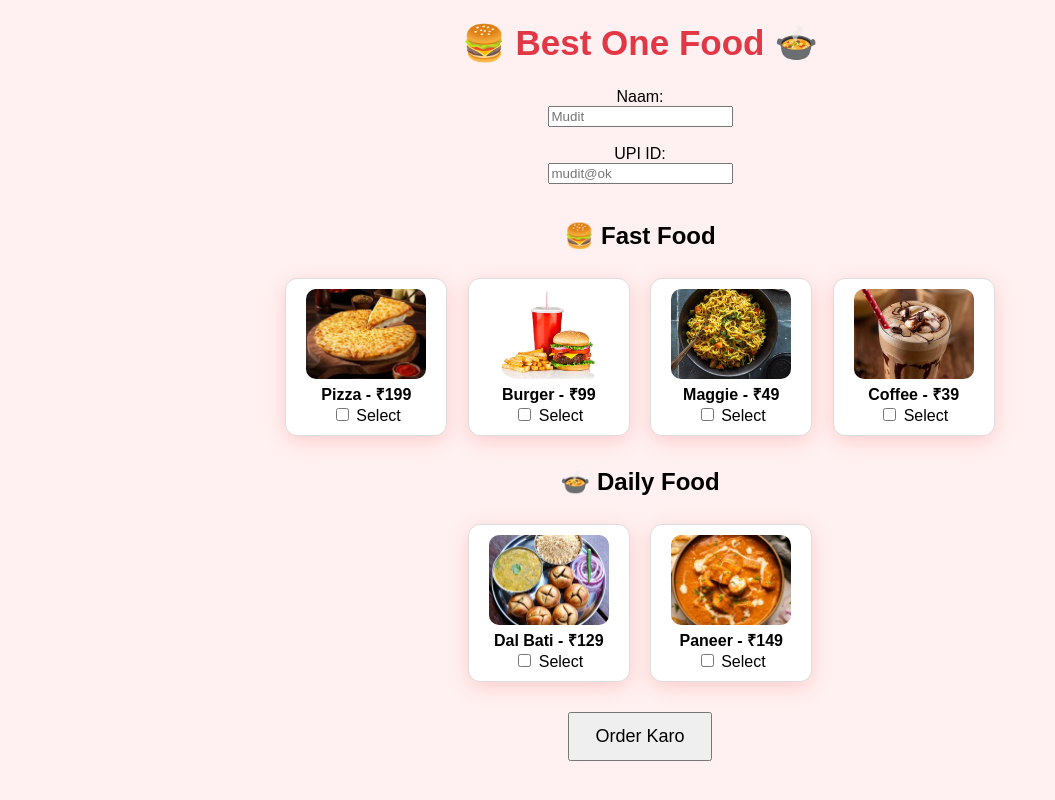
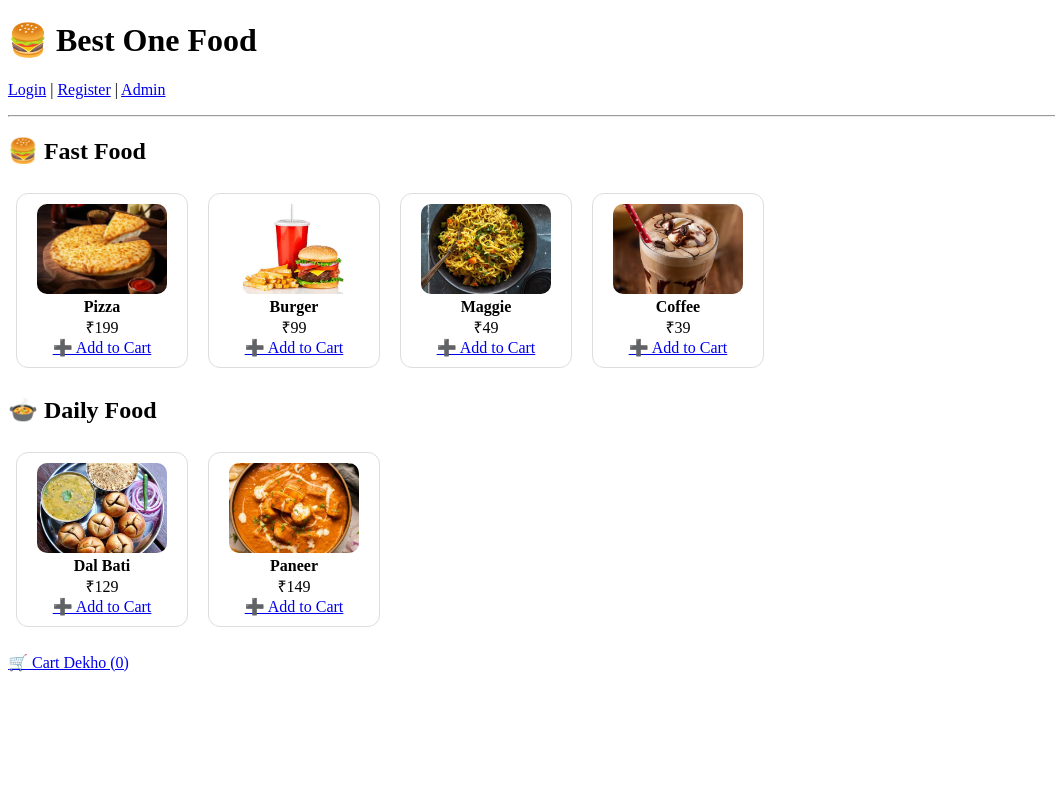
Before and after one commit to NEETESHDHAKED/Food-Order-App, a Flask app: page / in a window 1280 px wide. Shown: the whole page, without its empty margins (0-1055 px from the left). Run offline with Flask 3, Linux system fonts and the light colour scheme.

Commit message:
Refactor index.html to use template rendering
Updated the HTML structure to include dynamic content and user options.

```diff
--- a/templates/index.html
+++ b/templates/index.html
@@ -1,33 +1,19 @@
-<!DOCTYPE html>
-<html>
-<head>
-<title>Best One Food</title>
-<link rel="stylesheet" href="/static/style.css">
-<style>
-.card{display:inline-block; border:1px solid #ddd; border-radius:12px; padding:10px; margin:8px; text-align:center; width:140px}
-.card img{width:120px; height:90px; object-fit:cover; border-radius:10px}
-</style>
-</head>
-<body>
-<h1>🍔 Best One Food 🍲</h1>
-<form action="/order" method="POST">
-  <label>Naam:</label><br>
-  <input type="text" name="name" placeholder="Mudit" required><br><br>
-  <label>UPI ID:</label><br>
-  <input type="text" name="upi" placeholder="mudit@ok" required><br><br>
-
-  <h2>🍔 Fast Food</h2>
-  <div class="card"><img src="/static/pizza.jpg"><br><b>Pizza - ₹199</b><br><input type="checkbox" name="items" value="Pizza"> Select</div>
-  <div class="card"><img src="/static/burger.jpg"><br><b>Burger - ₹99</b><br><input type="checkbox" name="items" value="Burger"> Select</div>
-  <div class="card"><img src="/static/maggie.jpg"><br><b>Maggie - ₹49</b><br><input type="checkbox" name="items" value="Maggie"> Select</div>
-  <div class="card"><img src="/static/coffee.jpg"><br><b>Coffee - ₹39</b><br><input type="checkbox" name="items" value="Coffee"> Select</div>
-
-  <h2>🍲 Daily Food</h2>
-  <div class="card"><img src="/static/dalbati.jpg"><br><b>Dal Bati - ₹129</b><br><input type="checkbox" name="items" value="Dal Bati"> Select</div>
-  <div class="card"><img src="/static/paneer.jpg"><br><b>Paneer - ₹149</b><br><input type="checkbox" name="items" value="Paneer"> Select</div>
-
-  <br><br>
-  <button type="submit" style="padding:12px 25px; font-size:18px;">Order Karo</button>
-</form>
-</body>
-</html>
+<!DOCTYPE html><html><body>
+<h1>🍔 Best One Food</h1>
+{% if user %} <p>Hi {{ user }} | <a href="/cart">🛒 Cart</a> | <a href="/history">Order History</a> | <a href="/logout">Logout</a></p>
+{% else %} <p><a href="/login">Login</a> | <a href="/register">Register</a> | <a href="/admin-login">Admin</a></p> {% endif %}
+<hr>
+<h2>🍔 Fast Food</h2>
+{% for it in items if it.category=='Fast Food' %}
+<div style="display:inline-block; border:1px solid #ddd; padding:10px; margin:8px; text-align:center; width:150px; border-radius:12px;">
+<img src="{{ it.photo }}" width="130" height="90" style="object-fit:cover; border-radius:10px;"><br><b>{{ it.name }}</b><br>₹{{ it.price }}<br><a href="/add_to_cart/{{ it.id }}">➕ Add to Cart</a>
+</div>
+{% endfor %}
+<h2>🍲 Daily Food</h2>
+{% for it in items if it.category=='Daily Food' %}
+<div style="display:inline-block; border:1px solid #ddd; padding:10px; margin:8px; text-align:center; width:150px; border-radius:12px;">
+<img src="{{ it.photo }}" width="130" height="90" style="object-fit:cover; border-radius:10px;"><br><b>{{ it.name }}</b><br>₹{{ it.price }}<br><a href="/add_to_cart/{{ it.id }}">➕ Add to Cart</a>
+</div>
+{% endfor %}
+<br><br><a href="/cart">🛒 Cart Dekho ({{ cart|length }})</a>
+</body></html>
```
